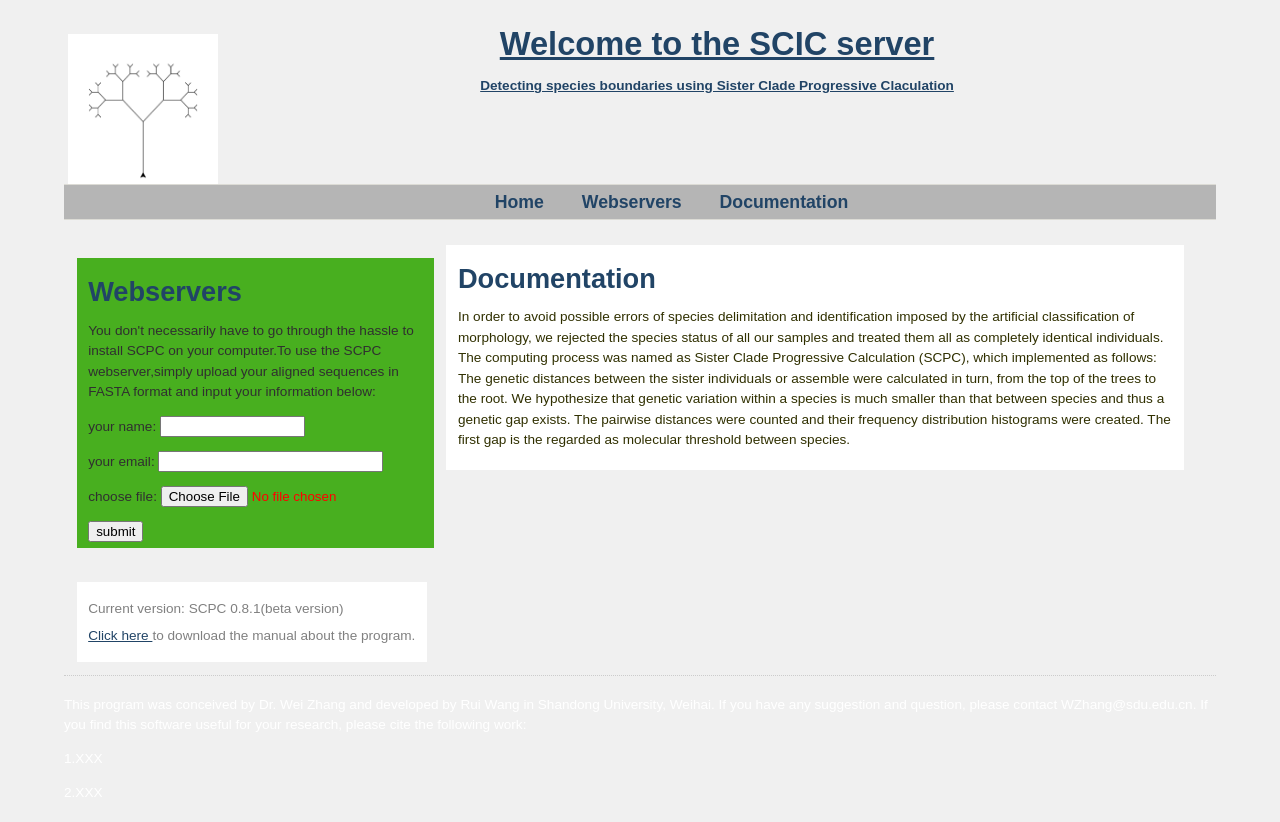
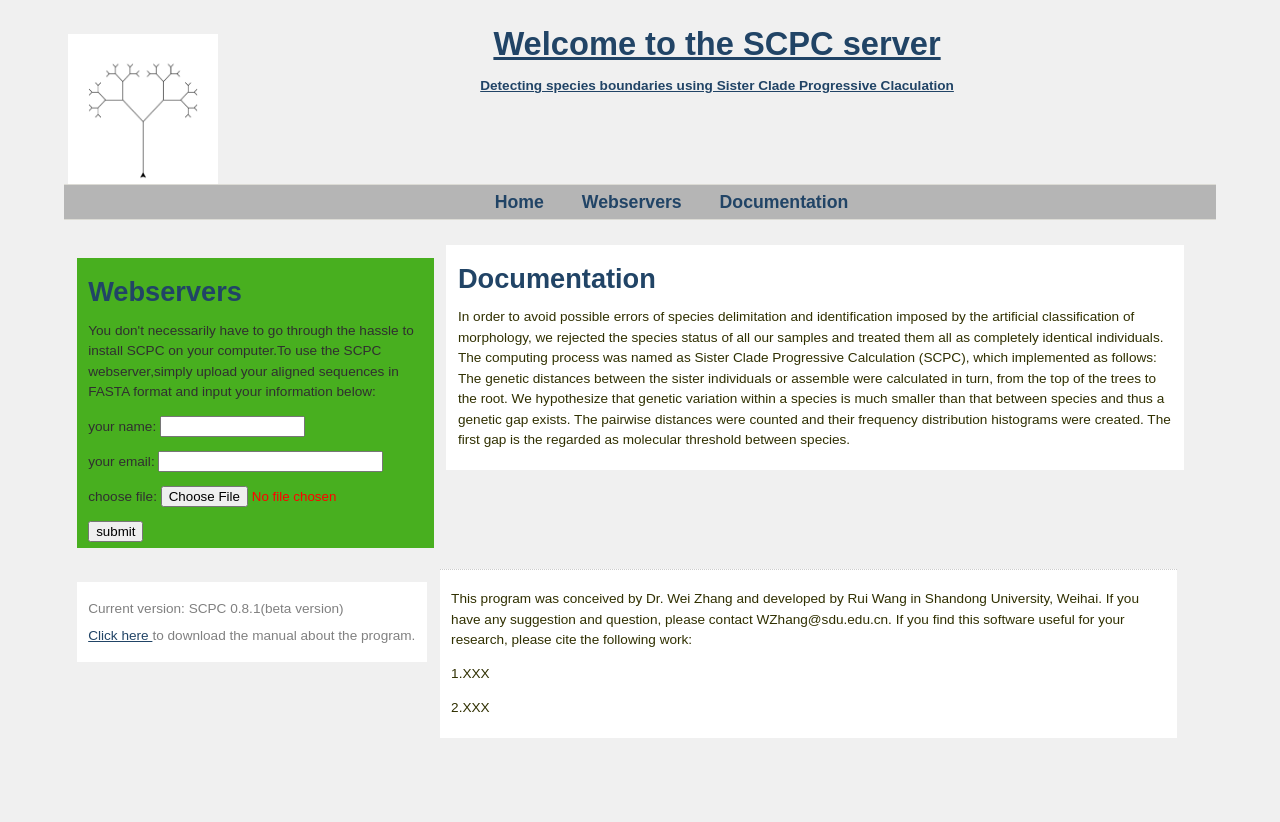
Before and after one commit to biopy3/myfristsite, a Django app: page /home/ in a window 1280 px wide. After the commit the page ends 738 px from the top, so only its background shows below. Run offline with Django 3.2, Linux system fonts and the light colour scheme; parts of the project's set-up code (start-up, migrations or seed data) failed here and were passed over.

Commit message:
2018/03/10

```diff
--- a/species_tree/static/css/home_page.css
+++ b/species_tree/static/css/home_page.css
@@ -166,7 +166,12 @@ padding: 0; */
 
 .cite {
     float:left;
-    border-top: 1px dotted #ccc; padding: 5px 0;
+    border-top: 1px dotted #ccc; padding: 5px 0;float: left;
+	  margin: 1em 1.1% 2  3;
+	  width: 62%;
+	  background: #fff;
+	  color: #303000;
+	  padding: .5% 1%;
 }
 
 .version {
--- a/species_tree/templates/species_tree/home.html
+++ b/species_tree/templates/species_tree/home.html
@@ -59,7 +59,7 @@
         <img style="float:left;" id="toplogo" height="150" width="150"
         src="{% static 'image/icon_tree.png' %}"
         alt="ISDL logo" />
-      <h1>Welcome to the SCIC server</h1>
+      <h1>Welcome to the SCPC server</h1>
       <!--</div>
            <div class="clear"></div>
            <div >-->
```
